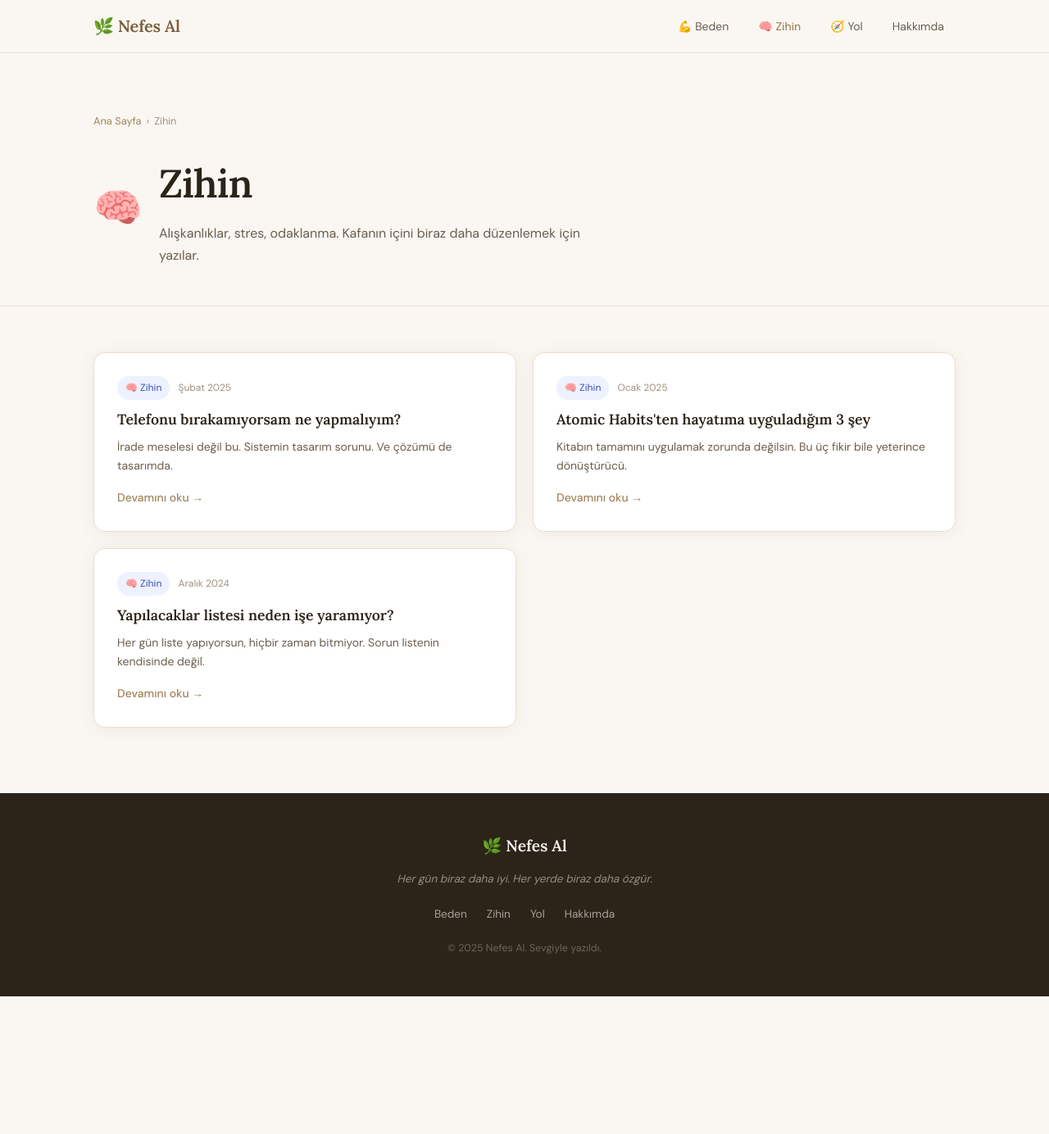
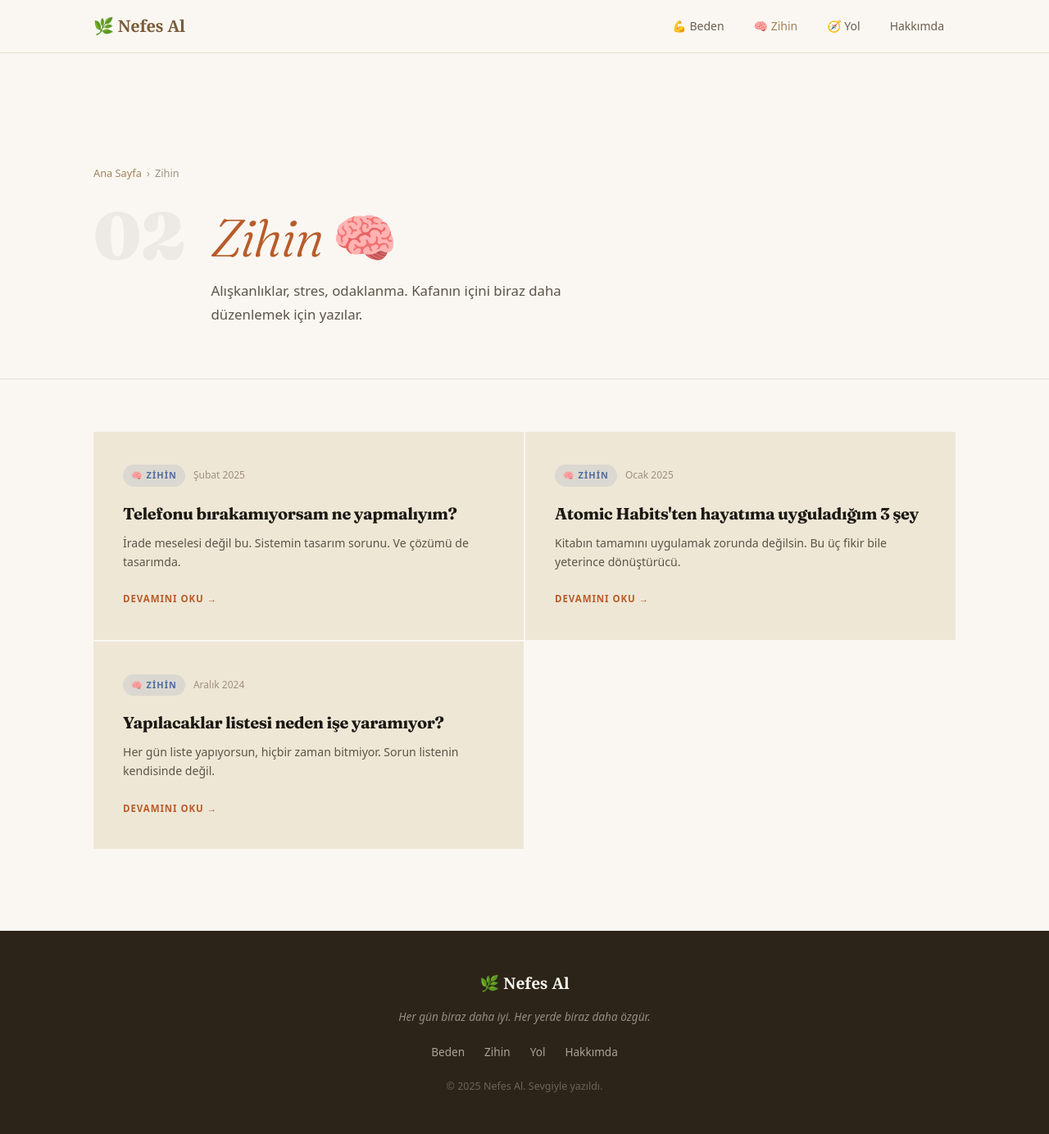
Before and after one commit to Hll01011/Nefesal, a plain HTML site: page zihin/index.html in a window 1280 px wide. Shown: the whole page at 82% size. Before the commit the page ends 1216 px from the top, so only its background shows below. Drawn offline with Linux system fonts and the light colour scheme; a web font is replaced by a local one.

Commit message:
Update index.html

```diff
--- a/zihin/index.html
+++ b/zihin/index.html
@@ -7,67 +7,35 @@
   <meta name="description" content="Alışkanlıklar, stres, odaklanma. Kafanın içini biraz daha düzenlemek için." />
   <link rel="preconnect" href="https://fonts.googleapis.com" />
   <link rel="preconnect" href="https://fonts.gstatic.com" crossorigin />
-  <link href="https://fonts.googleapis.com/css2?family=Lora:ital,wght@0,400;0,600;1,400&family=DM+Sans:wght@300;400;500&display=swap" rel="stylesheet" />
+  <link href="https://fonts.googleapis.com/css2?family=Fraunces:ital,opsz,wght@0,9..144,100..900;1,9..144,100..900&family=Cabinet+Grotesk:wght@300;400;500;700&display=swap" rel="stylesheet" />
   <link rel="stylesheet" href="../assets/css/style.css" />
   <link rel="stylesheet" href="../assets/css/post.css" />
+  <link rel="stylesheet" href="../assets/css/kategori.css" />
 </head>
 <body>
-
-  <header class="site-header">
-    <nav class="nav container">
-      <a href="../" class="logo">🌿 Nefes Al</a>
-      <button class="nav-toggle" id="navToggle" aria-label="Menüyü aç">
-        <span></span><span></span><span></span>
-      </button>
-      <ul class="nav-links" id="navLinks">
-        <li><a href="../beden/">💪 Beden</a></li>
-        <li><a href="../zihin/" style="color: var(--toprak); font-weight:500;">🧠 Zihin</a></li>
-        <li><a href="../yol/">🧭 Yol</a></li>
-        <li><a href="../hakkimda/">Hakkımda</a></li>
-      </ul>
-    </nav>
-  </header>
-
-  <section class="kategori-hero">
+  <div id="nav-placeholder"></div>
+  <main>
+    <section class="kat-hero">
       <div class="container">
-      <div class="breadcrumb">
-        <a href="../">Ana Sayfa</a>
-        <span>›</span>
-        <span>Zihin</span>
-      </div>
-      <div class="kategori-hero-inner" style="margin-top: 24px;">
-        <span class="kategori-buyuk-icon">🧠</span>
+        <div class="breadcrumb"><a href="../">Ana Sayfa</a><span>›</span><span>Zihin</span></div>
+        <div class="kat-hero-icerik">
+          <span class="kat-hero-no">02</span>
           <div>
-          <h1>Zihin</h1>
-          <p>Alışkanlıklar, stres, odaklanma. Kafanın içini biraz daha düzenlemek için yazılar.</p>
+            <h1 class="kat-hero-baslik"><em>Zihin</em> 🧠</h1>
+            <p class="kat-hero-aciklama">Alışkanlıklar, stres, odaklanma. Kafanın içini biraz daha düzenlemek için yazılar.</p>
           </div>
         </div>
       </div>
     </section>
-
-  <section class="kategori-yazilar">
+    <section class="kat-yazilar">
       <div class="container">
-      <!-- Yazılar yazilar.js + liste.js tarafından otomatik doldurulur -->
         <div class="yazilar-liste" id="kategori-liste" data-kat="zihin"></div>
       </div>
     </section>
-
-  <footer class="site-footer">
-    <div class="container footer-inner">
-      <p class="footer-logo">🌿 Nefes Al</p>
-      <p class="footer-slogan">Her gün biraz daha iyi. Her yerde biraz daha özgür.</p>
-      <nav class="footer-nav">
-        <a href="../beden/">Beden</a>
-        <a href="../zihin/">Zihin</a>
-        <a href="../yol/">Yol</a>
-        <a href="../hakkimda/">Hakkımda</a>
-      </nav>
-      <p class="footer-copy">© 2025 Nefes Al. Sevgiyle yazıldı.</p>
-    </div>
-  </footer>
-
+  </main>
+  <div id="footer-placeholder"></div>
   <script src="../assets/js/yazilar.js"></script>
   <script src="../assets/js/liste.js"></script>
-  <script src="../assets/js/main.js"></script>
+  <script src="../assets/js/components.js"></script>
 </body>
 </html>
```
Lines whose indentation alone changed are shown as unchanged.
